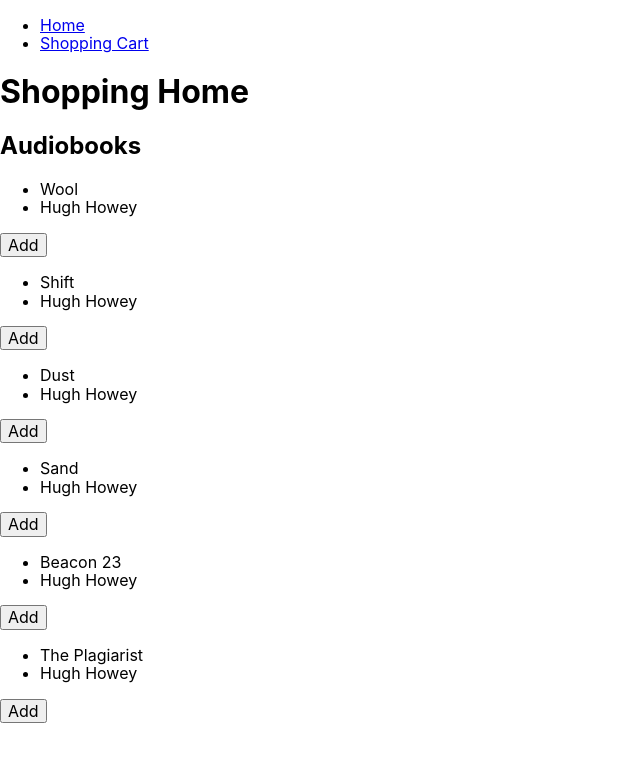
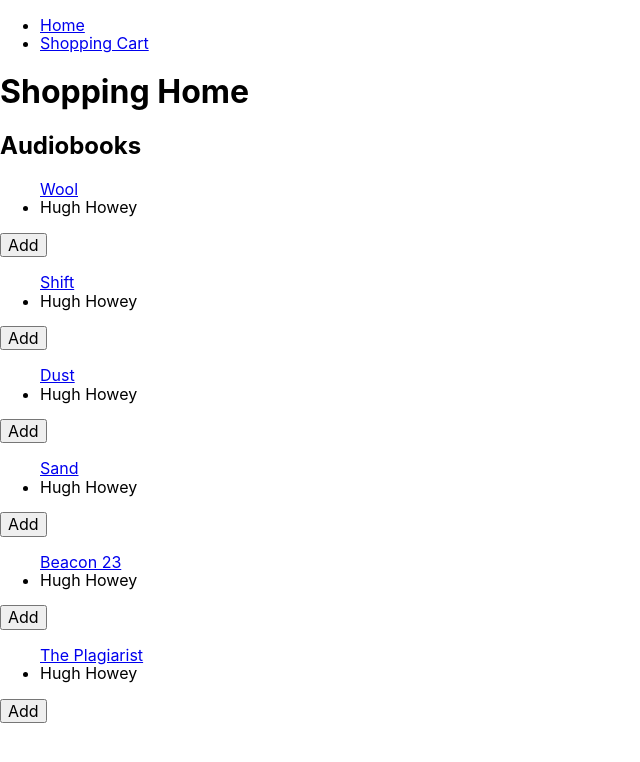
Before and after one commit to SempleGit/shopping-cart, a React (Create React App) app: page / in a window 1280 px wide. Shown: the top 762 px of the page, without its empty margins (0-640 px from the left). Built offline with nearby package versions, Linux system fonts and the light colour scheme.

Commit message:
added book link component to create reusable link to book details.

```diff
--- a/src/components/Audiobooks.js
+++ b/src/components/Audiobooks.js
@@ -1,5 +1,5 @@
 import React from 'react';
-import uniqid from 'uniqid';
+import BookLink from './BookLink';
 import { audiobooks } from './helpers';
 
 const Audiobooks = (props) => {
@@ -7,17 +7,16 @@
   const {addToCart} = props;
 
   const displayBooks = () => {
-    return audiobooks.map( (audiobook) => {
-      return (
+    return audiobooks.map( (audiobook) => (
       <div className="audiobook-container" key={audiobook.id}>
         <ul className="audiobookUl">
-          <li className="audiobookTitle">{audiobook.title}</li>
+          <BookLink {...audiobook} />
           <li className="audiobookTitle">{audiobook.author}</li>
         </ul>
         <button onClick={() => addToCart(audiobook)}>Add</button>
       </div>
+      )
     )
-      })
   }
 
   return (
--- /dev/null
+++ b/src/components/BookLink.js
@@ -0,0 +1,10 @@
+import React from 'react';
+import { Link } from 'react-router-dom';
+
+const BookLink = (props) => {
+  return (
+    <Link to={`audiobook/${props.id}`}>{props.title}</Link>
+  )
+}
+
+export default BookLink;
```
Also changed, not shown: 1 other file (tests, documents, lock files or other folders).
